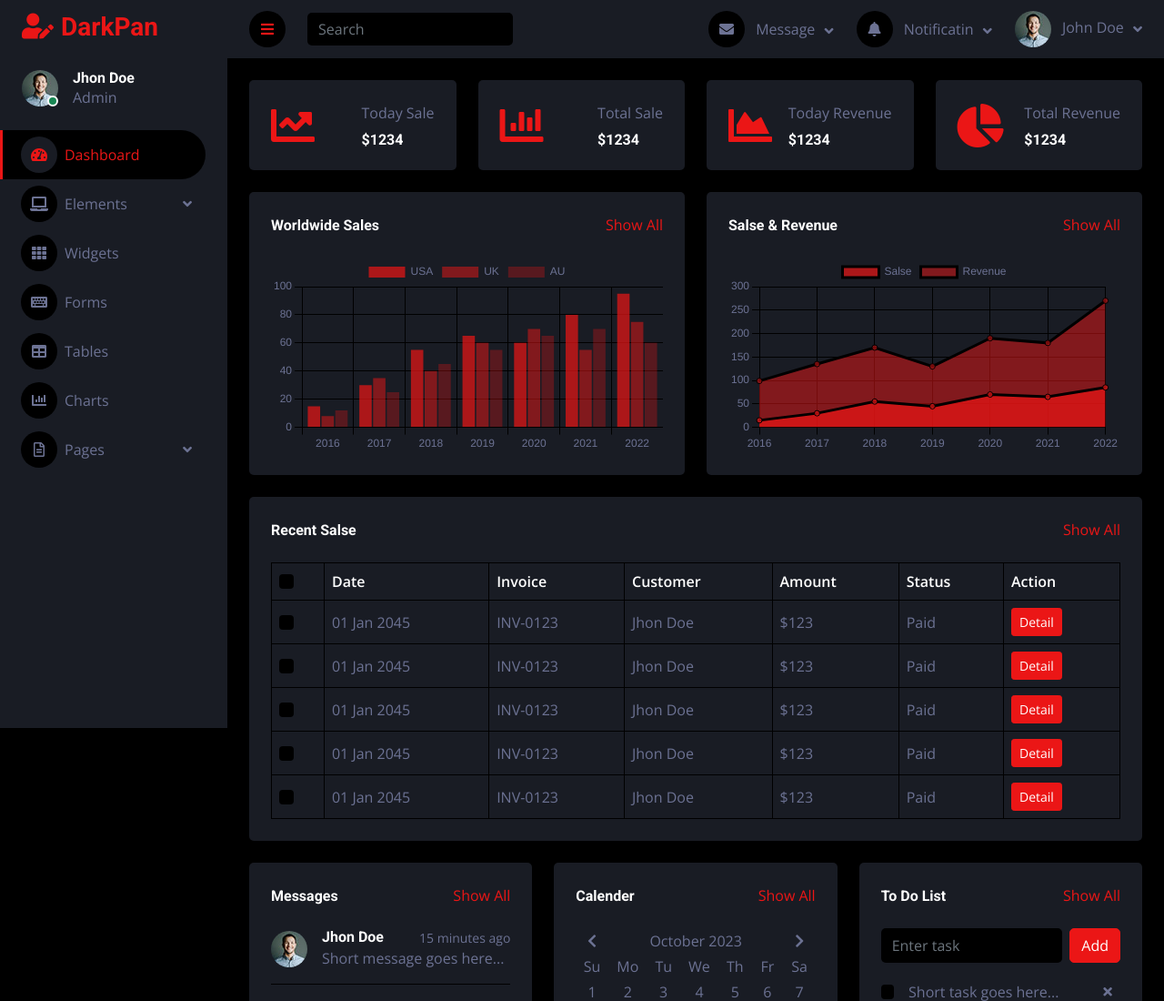
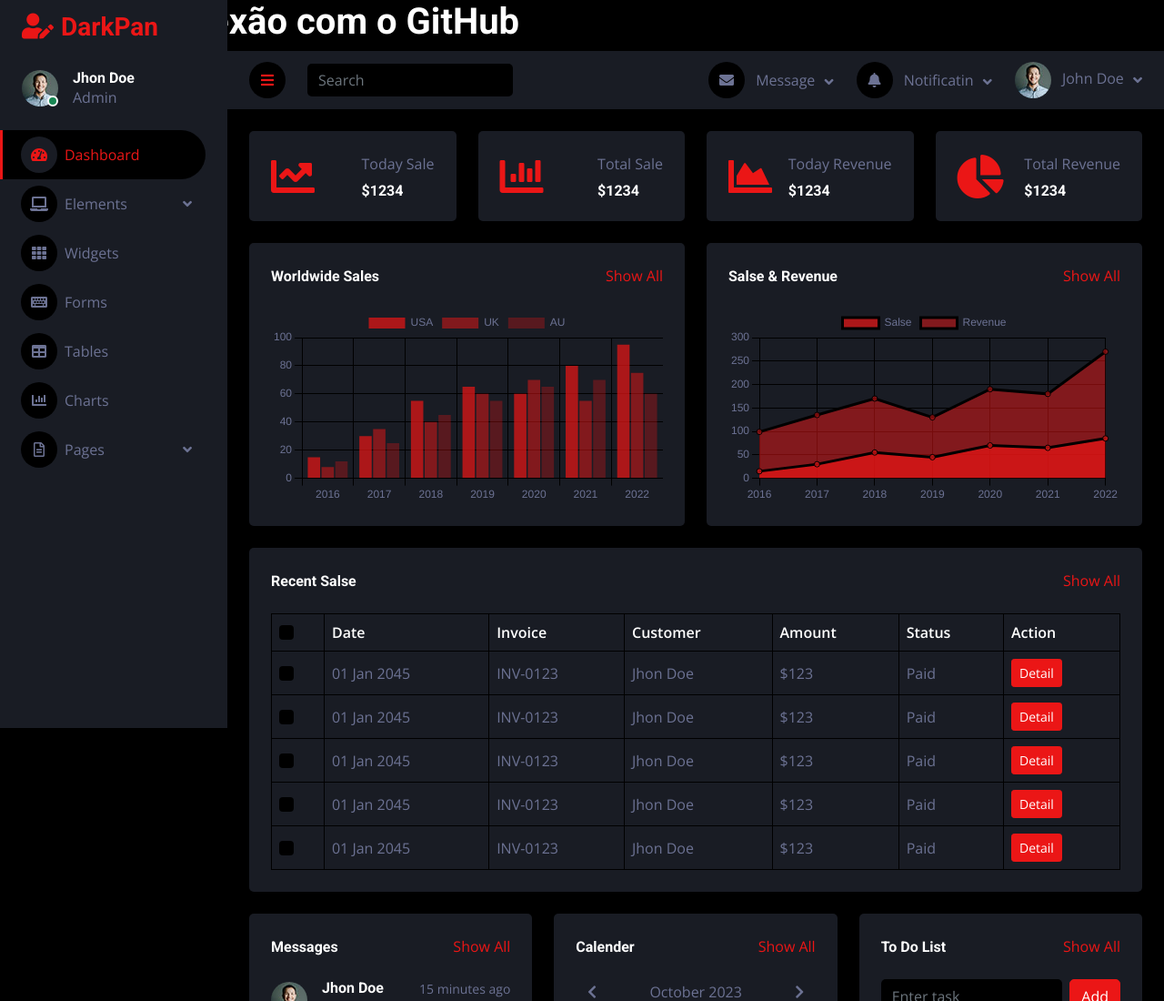
Before and after one commit to Fernando-DGKS/Invest_DarkPan, a plain HTML site: page index.html in a window 1280 px wide. Shown: the top 1100 px of the page at 91% size. Drawn offline with nearby package versions, Linux system fonts and the light colour scheme.

Commit message:
Adicionei o titulo - Teste de conexão com o GitHub

```diff
--- a/index.html
+++ b/index.html
@@ -32,6 +32,7 @@
 </head>
 
 <body>
+    <h1>Teste de conexão com o GitHub</h1>
     <div class="container-fluid position-relative d-flex p-0">
         <!-- Spinner Start -->
         <div id="spinner" class="show bg-dark position-fixed translate-middle w-100 vh-100 top-50 start-50 d-flex align-items-center justify-content-center">
```
